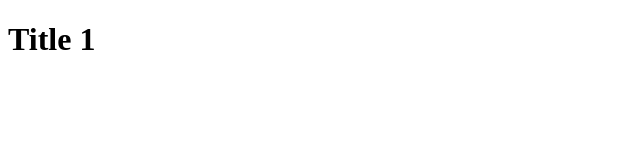
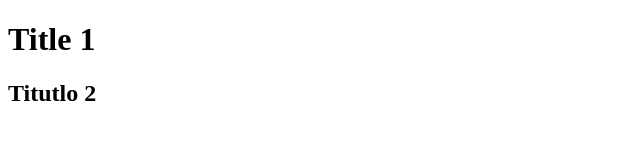
Before and after one commit to RobertoCN7/git-practice, a plain HTML site: page index.html in a window 1280 px wide. Shown: the whole page, without its empty margins (0-640 px from the left). Drawn offline with Linux system fonts and the light colour scheme.

Commit message:
se agrega h2

```diff
--- a/index.html
+++ b/index.html
@@ -4,5 +4,6 @@
 </head>
 <body>
   <h1>Title 1</h1>
+  <h2>Titutlo 2</h2>
 </body>
 </html>
```
